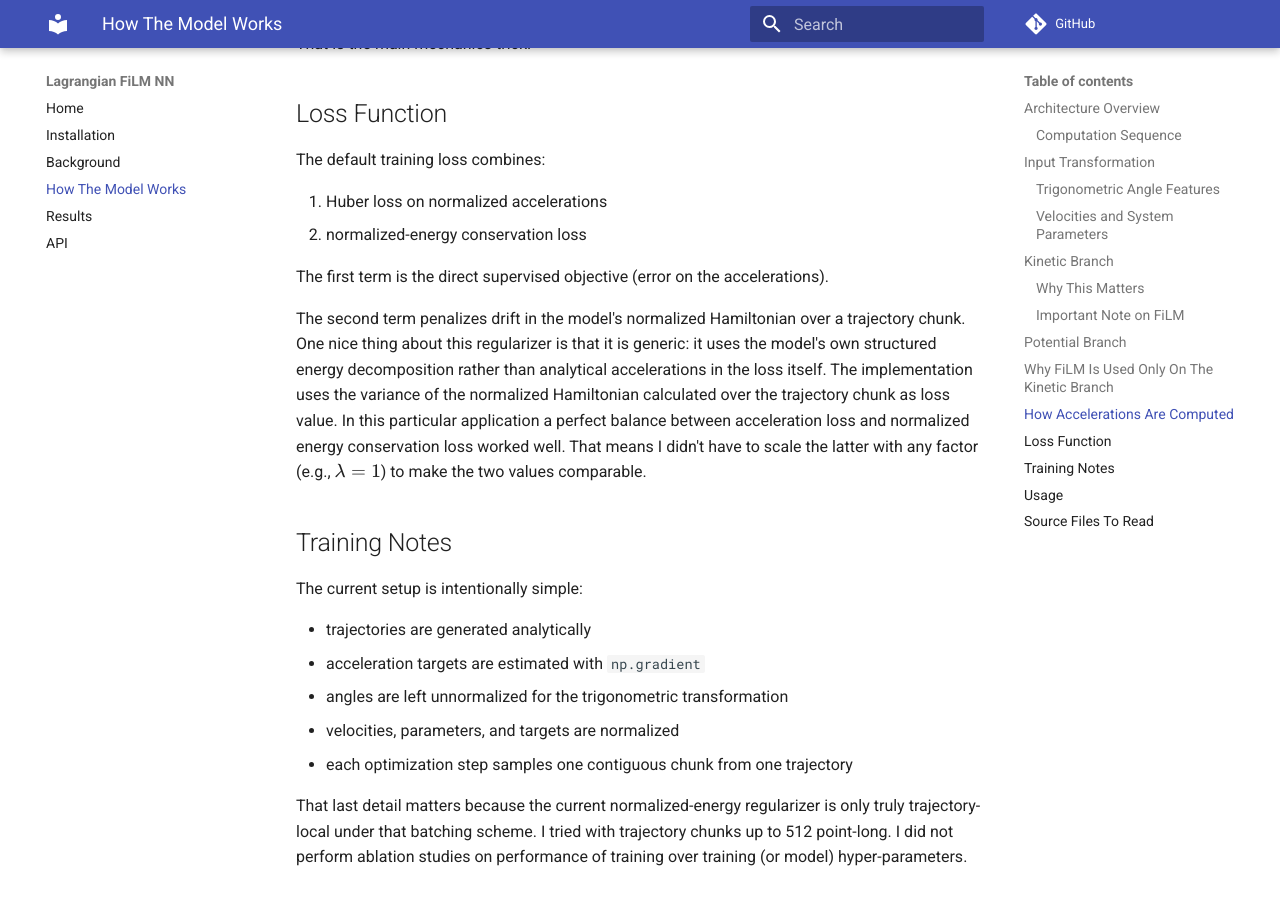
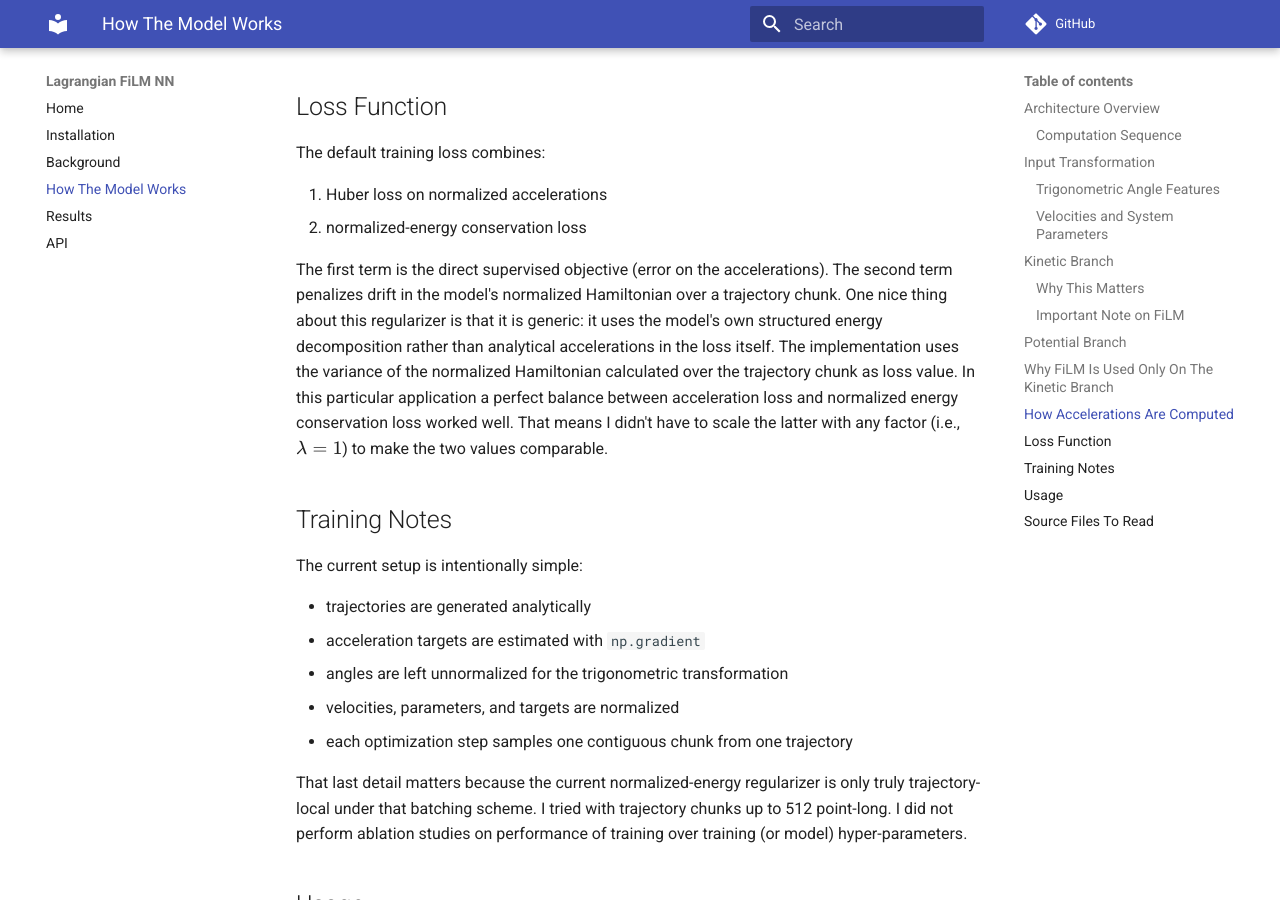
Before and after one commit to matteocorbetta/lagrangian-film-nn, an MkDocs documentation site: the page built from docs/how-the-model-works.md, in a window 1280 px wide and 900 px high, scrolled down 3775 px. Built offline with MkDocs 1.6.1 and Material for MkDocs 9.7.7, drawn with Linux system fonts in a browser that asks for light colours; comment, search, counter and statistics services are not loaded; some of the changed text lies outside the part shown.

Commit message:
another typo in how-the-model-works.

```diff
--- a/docs/how-the-model-works.md
+++ b/docs/how-the-model-works.md
@@ -23,9 +23,9 @@
 ### Computation Sequence
 
 1. Compute Lagrangian Functional:
-    1. Use kinetic branch + FiLM to compute $T(\boldsymbol{q}, \dot(\boldsymbol{q}), \boldsymbol{\theta})$
+    1. Use kinetic branch + FiLM to compute $T(\boldsymbol{q}, \dot{\boldsymbol{q}}, \boldsymbol{\theta})$
         1. Take $\boldsymbol{q}, \boldsymbol{\theta}$ and compute Cholesky entries to build the normalized mass matrix $M$
-        2. Take the normalized mass matrix $M$ and $\dot(\boldsymbol{q})$ to compute $T$
+        2. Take the normalized mass matrix $M$ and $\dot{\boldsymbol{q}}$ to compute $T$
     2. Use potential branch to compute $V(\boldsymbol{q}, \boldsymbol{\theta})$
 2. Use `jax.grad` and `jax.jacobian` functionalities to compute partial and time derivatives of Lagrangian $L$
 4. Solve for acceleration vector $\ddot{\boldsymbol{q}}$
@@ -126,10 +126,9 @@
 2. normalized-energy conservation loss
 
 The first term is the direct supervised objective (error on the accelerations).
-
 The second term penalizes drift in the model's normalized Hamiltonian over a trajectory chunk. One nice thing about this regularizer is that it is generic: it uses the model's own structured energy decomposition rather than analytical accelerations in the loss itself.
 The implementation uses the variance of the normalized Hamiltonian calculated over the trajectory chunk as loss value.
-In this particular application a perfect balance between acceleration loss and normalized energy conservation loss worked well. That means I didn't have to scale the latter with any factor (e.g., $\lambda=1$) to make the two values comparable.
+In this particular application a perfect balance between acceleration loss and normalized energy conservation loss worked well. That means I didn't have to scale the latter with any factor (i.e., $\lambda=1$) to make the two values comparable.
 
 ## Training Notes
 
```
